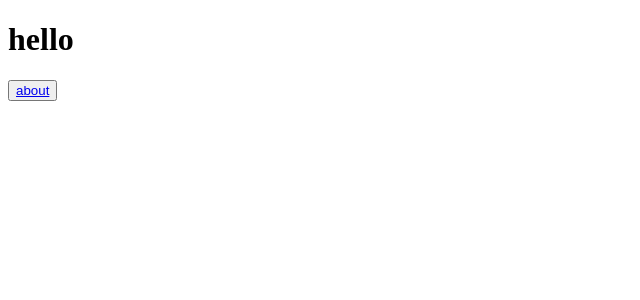
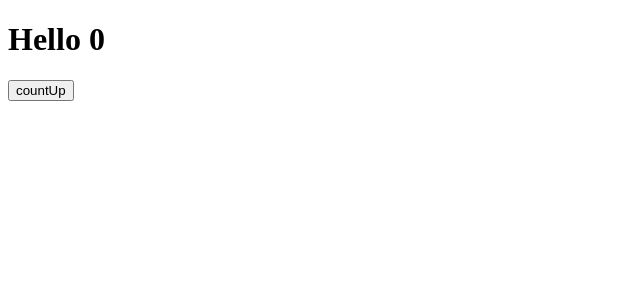
Before and after one commit to minchodang/nextjs-practice2, a Next.js app: page / in a window 1280 px wide. Shown: the top 300 px of the page, without its empty margins (0-640 px from the left). Built offline with nearby package versions, Linux system fonts and the light colour scheme.

Commit message:
Add: static preRendering

```diff
--- a/pages/index.js
+++ b/pages/index.js
@@ -1,12 +1,12 @@
 import Link from 'next/link';
+import { useState } from 'react';
 
 export default function Home() {
+  const [counter, setCounter] = useState(0);
   return (
     <>
-      <h1>hello </h1>
-      <button>
-        <Link href="/about">about</Link>
-      </button>
+      <h1>Hello {counter}</h1>
+      <button onClick={() => setCounter((prev) => prev + 1)}>countUp</button>
     </>
   );
 }
```
